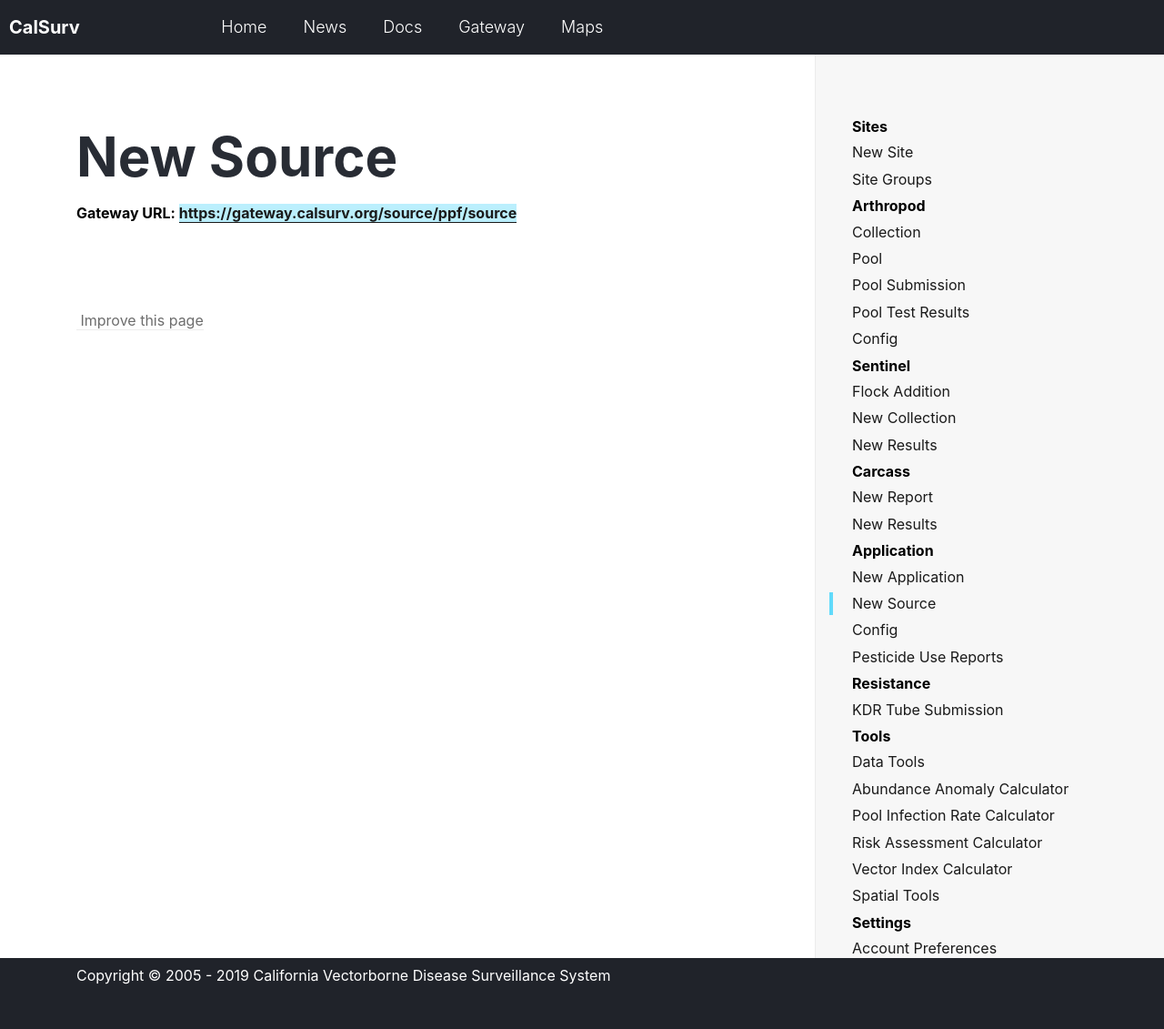
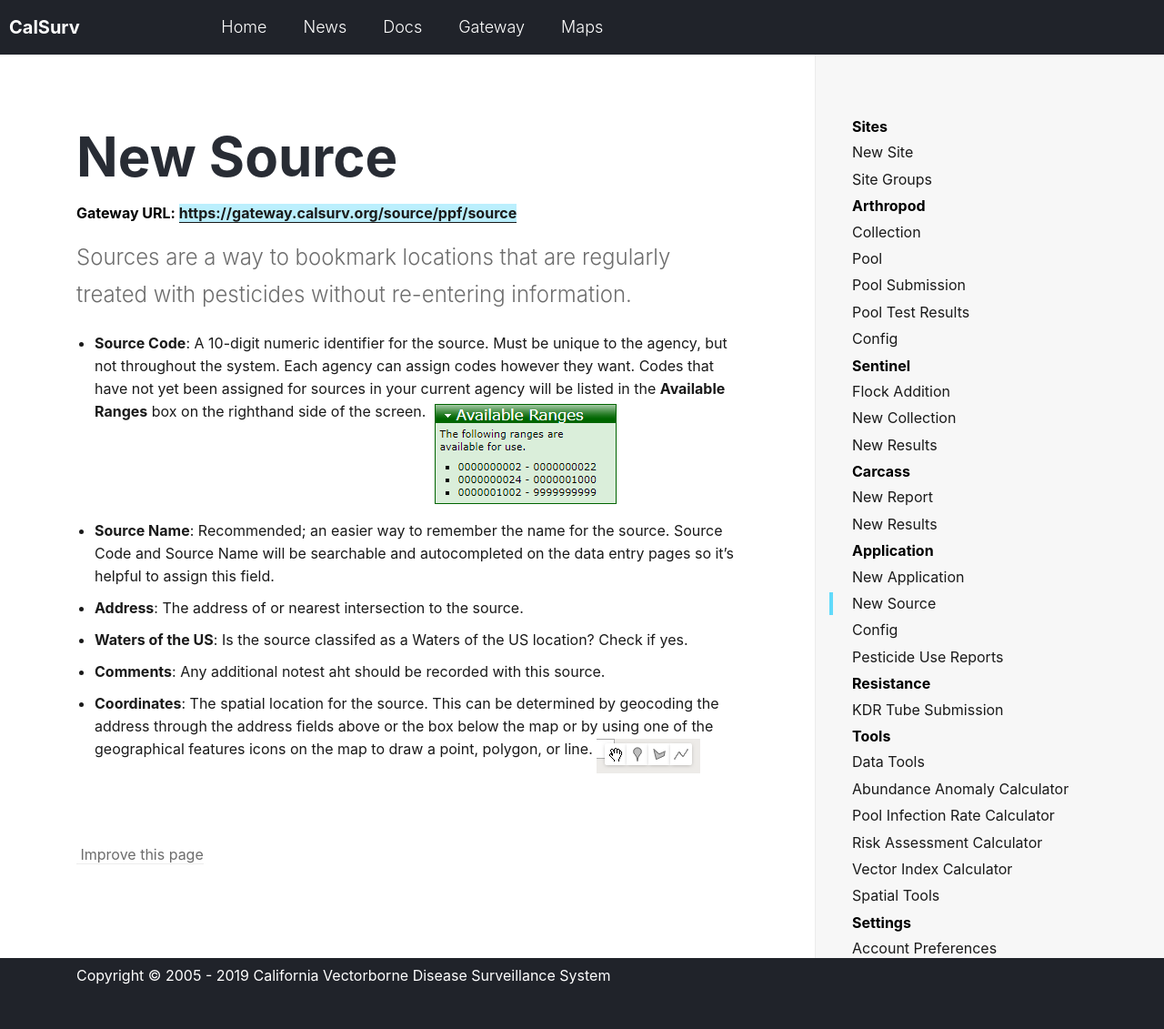
Before and after one commit to tlvaldepena/vectorsurv.org, a Jekyll site: the page built from _docs/application/source.md, in a window 1280 px wide. Shown: the whole page at 91% size. Built offline with Jekyll 4.4.1, drawn with Linux system fonts in a browser that asks for light colours.

Commit message:
Initial documentation for new source

```diff
--- a/_docs/application/source.md
+++ b/_docs/application/source.md
@@ -2,3 +2,13 @@
 title: New Source
 gateway-url: https://gateway.calsurv.org/source/ppf/source
 ---
+Sources are a way to bookmark locations that are regularly treated with pesticides without re-entering information.
+
+* **Source Code**: A 10-digit numeric identifier for the source. Must be unique to the agency, but not throughout the system. Each agency can assign codes however they want. Codes that have not yet been assigned for sources in your current agency will be listed in the **Available Ranges** box on the righthand side of the screen.
+![Available ranges]({{ site.baseur1 }}/assets/images/docs/available-ranges-source.PNG)
+* **Source Name**: Recommended; an easier way to remember the name for the source. Source Code and Source Name will be searchable and autocompleted on the data entry pages so it's helpful to assign this field.
+* **Address**: The address of or nearest intersection to the source.
+* **Waters of the US**: Is the source classifed as a Waters of the US location? Check if yes.
+* **Comments**: Any additional notest aht should be recorded with this source.
+* **Coordinates**: The spatial location for the source. This can be determined by geocoding the address through the address fields above or the box below the map or by using one of the geographical features icons on the map to draw a point, polygon, or line.
+![Geographical features]({{ site.baseur1 }}/assets/images/docs/geo-features.PNG)
```
